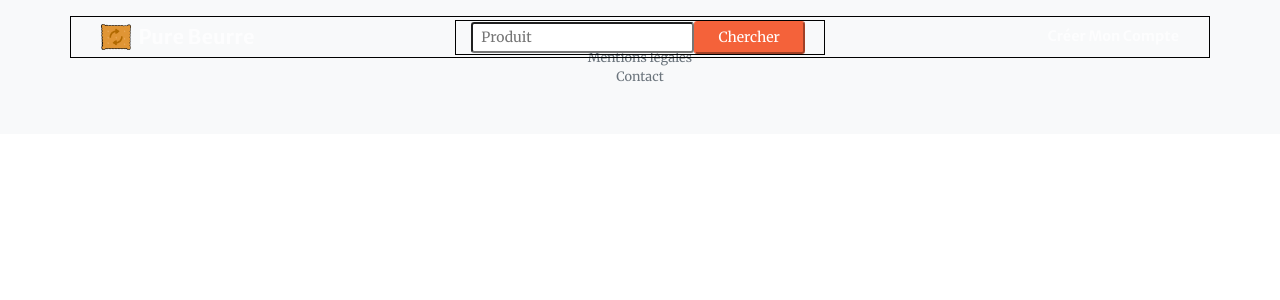
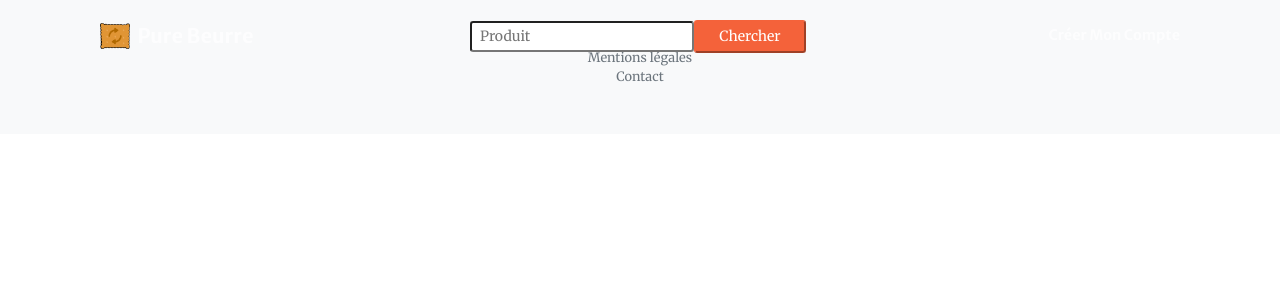
Before and after one commit to erischon/p8_eri_schon, a Django app: template webapp/templates/webapp/base.html in a window 1280 px wide. Shown: the top 300 px of the page. Run offline with Django 3.2, Linux system fonts and the light colour scheme; the template is opened without the code that fills it, so the values that code supplies are empty; some libraries are stand-ins or nearby versions.

Commit message:
Update base.html

```diff
--- a/webapp/templates/webapp/base.html
+++ b/webapp/templates/webapp/base.html
@@ -30,9 +30,9 @@
     <body id="page-top">
         <!-- Navigation-->
         <nav class="navbar navbar-expand-lg navbar-light fixed-top py-3" id="mainNav">
+            <div class="container">
 
-            <div class="container"  style="border: solid 1px #000">
-                <div class="col-4">
+                <div class="col-lg-4 align-self-start">
                     <a class="navbar-brand js-scroll-trigger" href="#">
                         <img src="{% static 'webapp/assets/img/logo_pur_beurre.png' %}" alt="" class="d-inline-block align-top mr-1" width="30" height="30">
                         Pure Beurre
@@ -41,16 +41,16 @@
                     <button class="navbar-toggler navbar-toggler-right" type="button" data-toggle="collapse" data-target="#navbarResponsive" aria-controls="navbarResponsive" aria-expanded="false" aria-label="Toggle navigation"><span class="navbar-toggler-icon"></span></button>
                 </div>
 
-                <div class="col-4 align-self-center" style="border: solid 1px #000">
+                <div class="col-lg-4 d-none d-lg-block">
 
                     <form class="form-inline justify-content-center mr-1">
-                        <input type="text" class="col-lg-8 form-control-sm" id="inlineFormInputName2" placeholder="Produit">
+                        <input type="text" class="col-lg-8 form-control-sm" id="product_search_form" placeholder="Produit">
                         <button type="submit" class="col-lg-4 btn-sm btn-primary">Chercher</button>
                     </form>
 
                 </div>
 
-                <div class="col-4">
+                <div class="col-lg-4">
                     <div class="collapse navbar-collapse" id="navbarResponsive">
 
                         {% if user.is_authenticated %}
@@ -64,7 +64,7 @@
                         {% else %}
 
                         <ul class="navbar-nav ml-auto my-2 my-lg-0">
-                            <li class="nav-item"><a class="nav-link js-scroll-trigger" href="#">Créer Mon Compte</a></li>
+                            <li class="nav-item"><a class="nav-link js-scroll-trigger" id="link_mon_compte" href="#">Créer Mon Compte</a></li>
                         </ul>
 
                         {% endif %}
@@ -81,10 +81,10 @@
         {% endblock %}
 
         <!-- Footer-->
-        <footer class="bg-light py-5">
+        <footer class="bg-light py-5" id="footer">
             <div class="container">
-                <div class="small text-center text-muted">Mentions légales</div>
-                <div class="small text-center text-muted">Contact</div>
+                <div class="small text-center text-muted" id="link_mentions_legales">Mentions légales</div>
+                <div class="small text-center text-muted" id="link_contact">Contact</div>
             </div>
         </footer>
 
```
